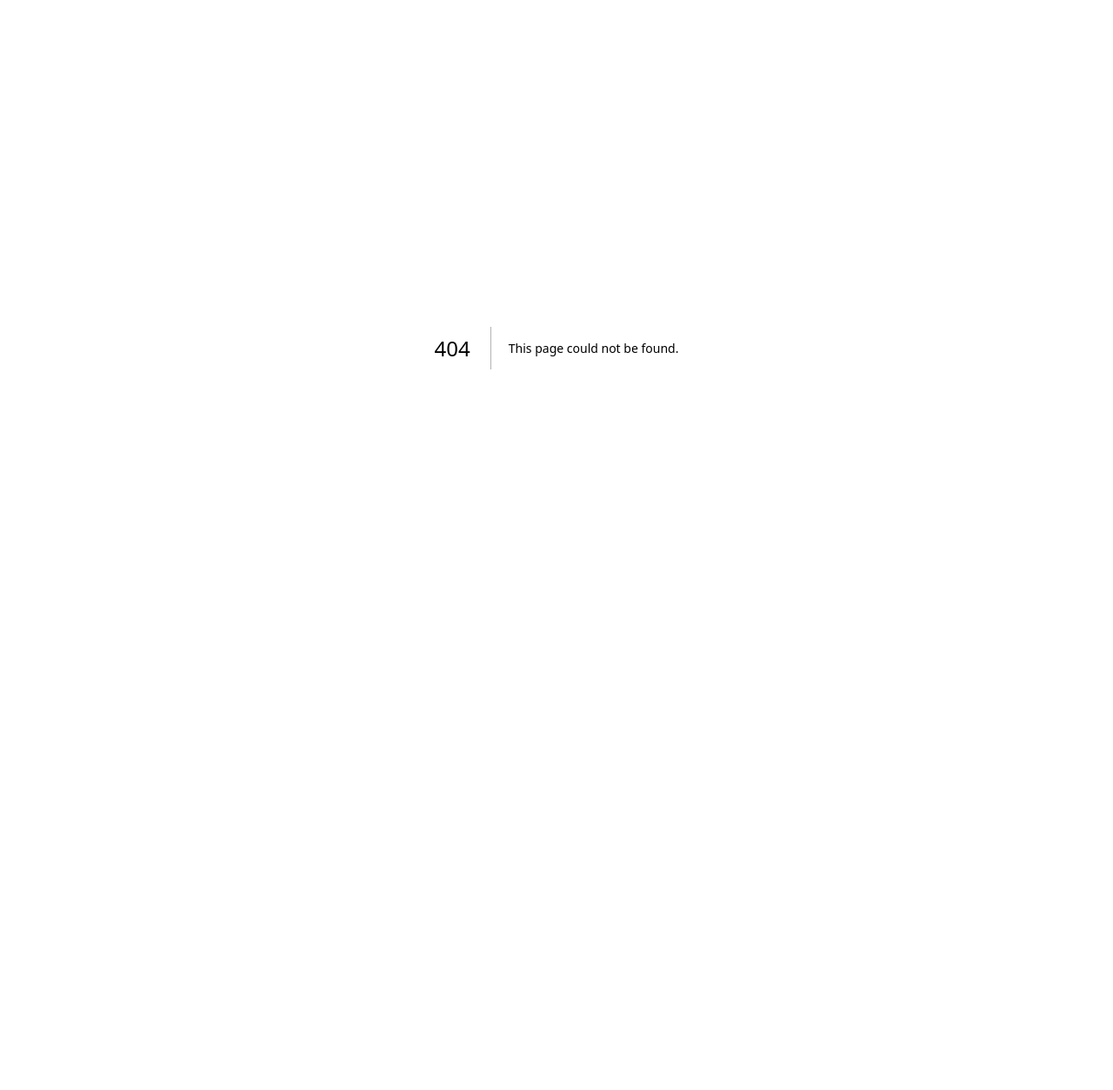
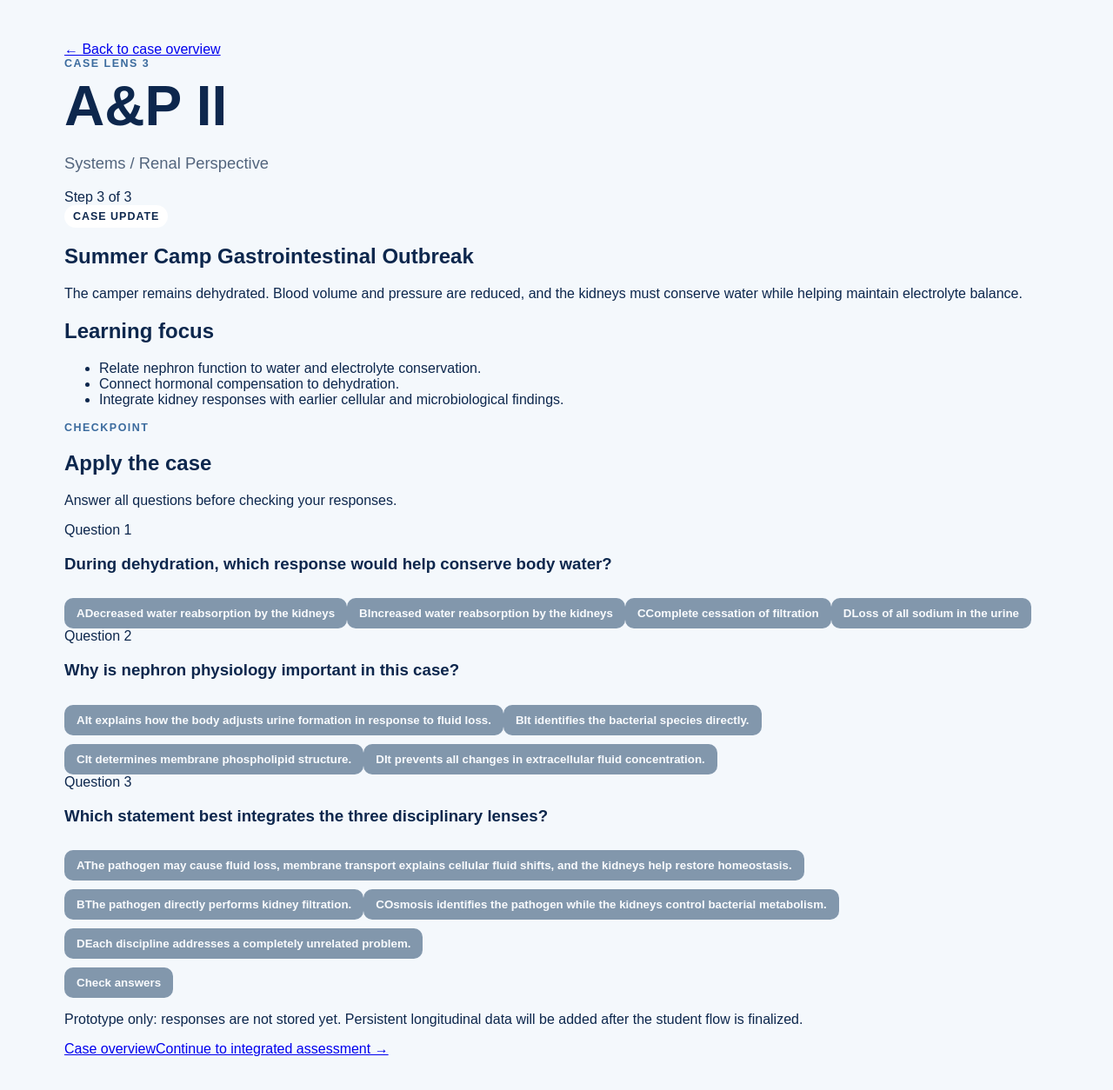
Before and after one commit to Pyn777/lesson-study-case-app, a Next.js app: page /module/renal-response in a window 1280 px wide. Before the commit this address had no page. Shown: the top 1254 px of the page at 87% size. Before the commit the page ends 800 px from the top, so only its background shows below. Built offline with nearby package versions, Linux system fonts and the light colour scheme.

Commit message:
Build student flow: app/module/[slug]/page.js

```diff
--- /dev/null
+++ b/app/module/[slug]/page.js
@@ -0,0 +1,76 @@
+import Link from "next/link";
+import { notFound } from "next/navigation";
+import QuestionSet from "../../../components/QuestionSet";
+import { modules, sharedCase } from "../../../data/caseData";
+
+export function generateStaticParams() {
+  return Object.keys(modules).map((slug) => ({ slug }));
+}
+
+export default async function ModulePage({ params }) {
+  const { slug } = await params;
+  const module = modules[slug];
+
+  if (!module) notFound();
+
+  const ordered = Object.entries(modules)
+    .sort((a, b) => a[1].order - b[1].order)
+    .map(([moduleSlug]) => moduleSlug);
+
+  const currentIndex = ordered.indexOf(slug);
+  const nextSlug = ordered[currentIndex + 1];
+
+  return (
+    <main className="shell">
+      <Link href="/" className="backLink">← Back to case overview</Link>
+
+      <section className={"moduleHero " + module.colorClass}>
+        <div>
+          <div className="eyebrow">Case Lens {module.order}</div>
+          <h1>{module.course}</h1>
+          <p className="lead">{module.lens}</p>
+        </div>
+        <div className="moduleStep">Step {module.order} of 3</div>
+      </section>
+
+      <section className="caseUpdate">
+        <span className="pill">Case update</span>
+        <h2>{sharedCase.title}</h2>
+        <p>{module.caseUpdate}</p>
+      </section>
+
+      <section className="contentPanel">
+        <h2>Learning focus</h2>
+        <ul className="objectiveList">
+          {module.objectives.map((objective) => (
+            <li key={objective}>{objective}</li>
+          ))}
+        </ul>
+      </section>
+
+      <section className="contentPanel">
+        <div className="sectionHeader">
+          <div>
+            <div className="eyebrow">Checkpoint</div>
+            <h2>Apply the case</h2>
+          </div>
+          <p>Answer all questions before checking your responses.</p>
+        </div>
+        <QuestionSet questions={module.questions} />
+      </section>
+
+      <nav className="moduleNav">
+        <Link href="/" className="secondaryLink">Case overview</Link>
+        {nextSlug ? (
+          <Link href={"/module/" + nextSlug} className="primaryLink">
+            Continue to next lens →
+          </Link>
+        ) : (
+          <Link href="/assessment" className="primaryLink">
+            Continue to integrated assessment →
+          </Link>
+        )}
+      </nav>
+    </main>
+  );
+}
```
